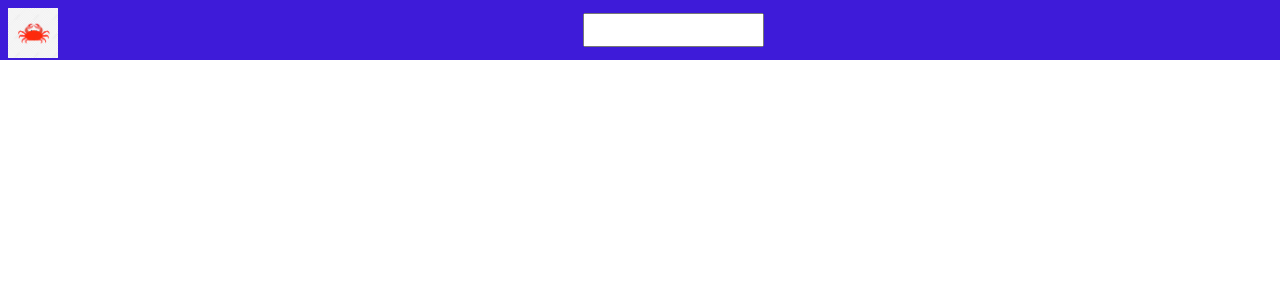
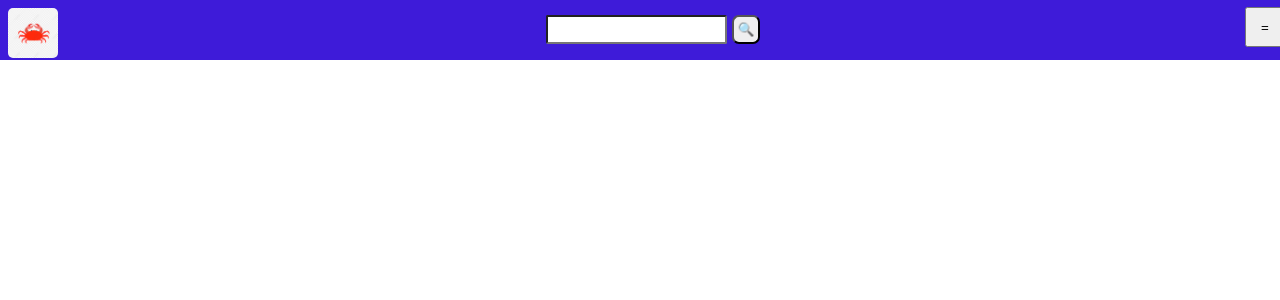
Before and after one commit to Evanjr73/ASC, a Next.js app in the folder my-next-app/: page / in a window 1280 px wide. Shown: the top 300 px of the page. Built offline with nearby package versions, Linux system fonts and the light colour scheme.

Commit message:
terminando o estilo do nave

```diff
--- a/my-next-app/src/nav.tsx
+++ b/my-next-app/src/nav.tsx
@@ -12,7 +12,12 @@ export default function Nave(){
         <div id="navdiv1">
            <Image src={image} alt= ""/>
 
-            <input type="---------" />
+            <div className="inputandbuton">
+                <input type="---------" />
+                <button>🔍</button>
+            </div>
+
+            <button id="doistraços">=</button>
 
         </div>
     )
--- a/my-next-app/styles/globals.css
+++ b/my-next-app/styles/globals.css
@@ -16,9 +16,28 @@ img{
   max-width: 50px;
   max-height: 50px;
   margin:3px;
+  border-radius: 5px;
 }
 input{
-  height: 30px;
+  height: 25px;
   margin: auto;
+  border-radius: 2px;
 
 }
+.inputandbuton{
+    margin: auto;
+    height: 30px;
+
+    border-radius: 2px;
+}
+.inputandbuton button{
+    height: 29px;
+    width: 28px;
+    border-radius: 7px;
+    margin-left: 5px;
+}
+#doistraços{
+  height:40px;
+  width: 40px;
+  margin-top: 2px;
+}
```
